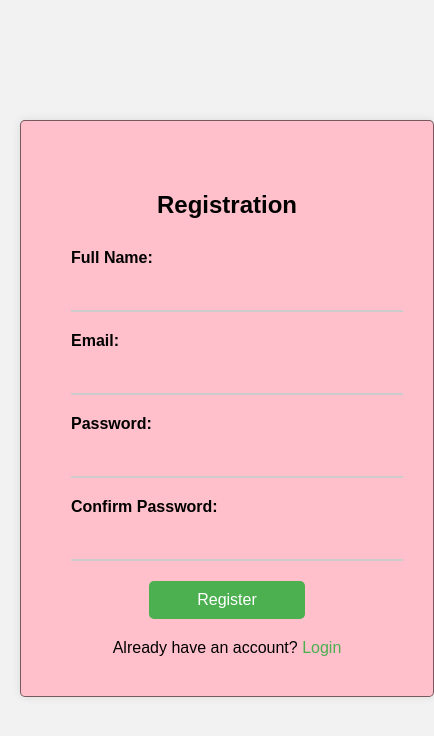
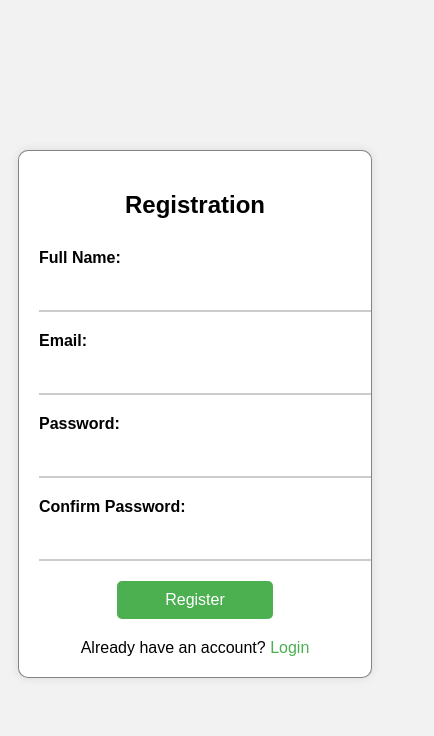
Before and after one commit to saurabh99t/signUp, a plain HTML site: page index.html in a window 390 px wide. Shown: the whole page, 434 px wide, since content can reach past the window. Drawn offline with Linux system fonts and the light colour scheme.

Commit message:
Add files via upload

```diff
--- a/index.html
+++ b/index.html
@@ -151,22 +151,52 @@
         @media(max-width: 768px) {
             .container{
                 border: 1px solid rgba(0, 0, 0, 0.484);
-                background-color: pink;
-                width: 80vw;
+                background-color: rgb(255, 255, 255);
+                margin-top: 250px;
+                /* width: 80vw;
                 height: 480px;
                 margin: 0 auto;
                 margin-top: 100px;;
-                padding: 20px;
+                padding: 20px; */
+                /* padding: 20px; */
+                width: 80vw;
+                border-radius: 10px;
             }
 
 
             body{
-                padding: 20px;
+                /* margin: 10px; */
             }
         }
 
 
-        @media(max-width: 400px) {
+
+
+
+        @media(max-width: 768px) {
+            .container{
+                border: 1px solid rgba(0, 0, 0, 0.484);
+                background-color: rgb(255, 255, 255);
+                margin-top: 150px;
+                /* width: 80vw;
+                height: 480px;
+                margin: 0 auto;
+                margin-top: 100px;;
+                padding: 20px; */
+                /* padding: 20px; */
+                width: 80vw;
+                border-radius: 10px;
+            }
+
+
+            body{
+                /* margin: 10px; */
+            }
+        }
+
+
+
+        /* @media(max-width: 400px) {
             .container{
                 border: 1px solid rgba(0, 0, 0, 0.532);
                 background-color: pink;
@@ -176,7 +206,7 @@
                 margin-top:100px;
                 padding: 50px;
             }
-        }
+        } */
     </style>
 </head>
 <body>
```
